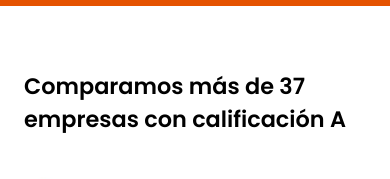
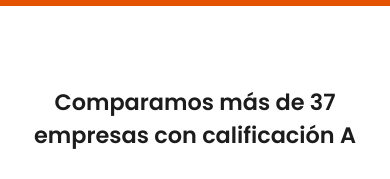
Before and after one commit to pbatista01/viba-financial-services, a React (Vite) app: page / in a window 390 px wide. Shown: the part 5206-5385 px from the top of the page. Built offline with nearby package versions, Linux system fonts and the light colour scheme.

Commit message:
Modifying responsive design companies section

```diff
--- a/src/components/Companies.jsx
+++ b/src/components/Companies.jsx
@@ -2,9 +2,9 @@ import companyLogos from '../data/companyLogos';
 
 function Companies() {
     return (
-        <section className="p-6 pt-16">
-            <h2 className="font-heading text-[1.4rem]">Comparamos más de 37 empresas con calificación A</h2>
-            <div className="grid grid-cols-2 gap-6 mt-10">
+        <section className="p-6 pt-20 lg:p-12 lg:pt-24 xl:p-20">
+            <h2 className="font-heading text-[1.4rem] lg:text-[1.5rem] xl:text-[1.6rem] 3xl:text-[2rem] text-dark text-center">Comparamos más de 37 empresas con calificación A</h2>
+            <div className="grid grid-cols-2 lg:grid-cols-5 xl:grid-cols-6 items-center gap-6 mt-10">
                 {companyLogos.map((logo, index) => (
                     <img
                         key={index}
```
Also changed, not shown: 12 other files (tests, documents, lock files or other folders).
